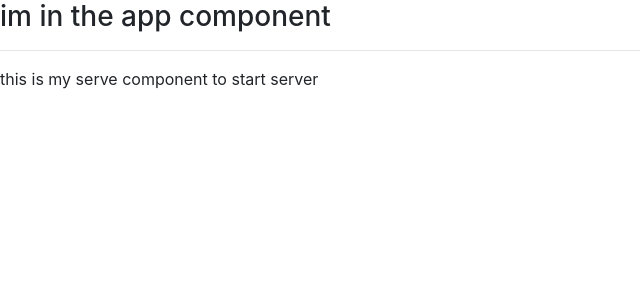
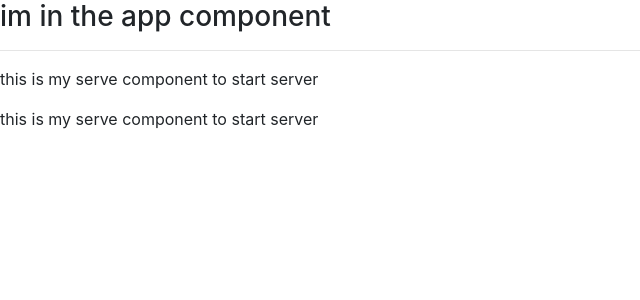
Before and after one commit to agungTuanany/angularBootCamp, an Angular app: page / in a window 1280 px wide. Shown: the top 300 px of the page, without its empty margins (0-640 px from the left). Built offline with nearby package versions, Linux system fonts and the light colour scheme.

Commit message:
adding component using CLI : 'ng g c servers'

```diff
--- a/src/app/app.component.html
+++ b/src/app/app.component.html
@@ -1,4 +1,4 @@
 <h3>im in the app component</h3>
 <hr>
 
-<app-server></app-server>
+<app-servers></app-servers>
--- a/src/app/app.module.ts
+++ b/src/app/app.module.ts
@@ -4,11 +4,13 @@
 
 import { AppComponent } from './app.component';
 import { ServerComponent } from './server/server.component';
+import { ServersComponent } from './servers/servers.component';
 
 @NgModule({
   declarations: [
     AppComponent,
-    ServerComponent
+    ServerComponent,
+    ServersComponent
   ],
   imports: [
     BrowserModule
--- /dev/null
+++ b/src/app/servers/servers.component.html
@@ -0,0 +1,2 @@
+<app-server></app-server>
+<app-server></app-server>
--- /dev/null
+++ b/src/app/servers/servers.component.ts
@@ -0,0 +1,15 @@
+import { Component, OnInit } from '@angular/core';
+
+@Component({
+  selector: 'app-servers',
+  templateUrl: './servers.component.html',
+  styleUrls: ['./servers.component.css']
+})
+export class ServersComponent implements OnInit {
+
+  constructor() { }
+
+  ngOnInit() {
+  }
+
+}
```
Also changed, not shown: src/app/servers/servers.component.css (added).
